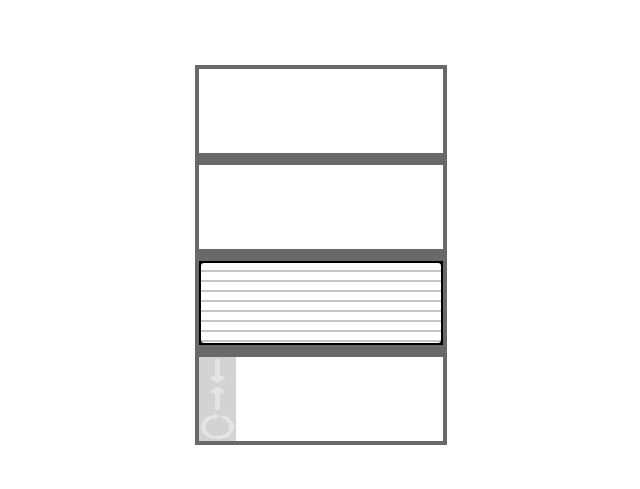
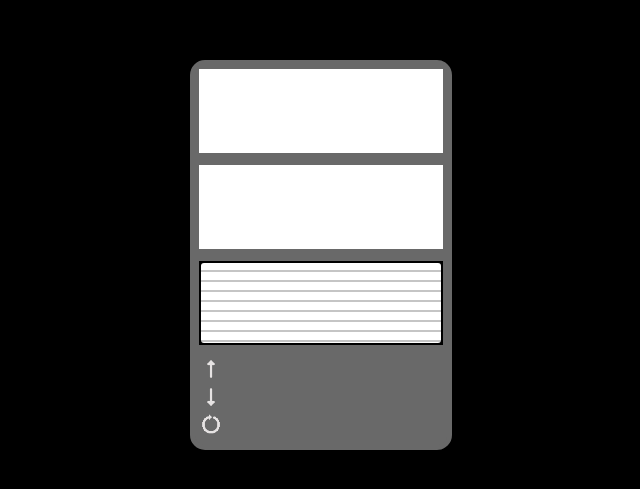
Before and after one commit to Checker8763/Doodle-Chat, a website: page website/index.html in a window 1280 px wide. Shown: the part 145-634 px from the top of the page, without its empty margins (319-959 px from the left). Drawn offline with Linux system fonts and the light colour scheme.

Commit message:
minor changes to the UI

```diff
--- a/website/index.html
+++ b/website/index.html
@@ -15,11 +15,11 @@
             <canvas class="panel" id="inputCanvas"></canvas>
             <div class="panel" id="tools">
                 <div id="toolbarBig">
+                    <div id="send">
+                        <img src="content/img/toolBox_icons/DoodleChat_send.png" alt="send">
+                    </div>
                     <div id="get">
                         <img src="content/img/toolBox_icons/DoodleChat_get.png" alt="get">
-                    </div>
-                    <div id="send">
-                        <img src="content/img/toolBox_icons/DoodleChat_send.png" alt="send">
                     </div>
                     <div id="reset">
                         <img src="content/img/toolBox_icons/DoodleChat_reset.png" alt="reset">
--- a/website/sass/style.sass
+++ b/website/sass/style.sass
@@ -7,6 +7,9 @@ $userUISizeScale: 1
 $canvasWidth: $userUISizeScale*244px
 $canvasHeight: $userUISizeScale*84px
 $userUIMargins: $userUISizeScale*4px
+$userUIBackgroundColor: dimgray
+
+$iconSize: 20px
 
 $userUIHeight: ($canvasHeight*4)+(($userUIMargins*$userUIPanelAmount*2)+$userUIMargins*3)
 $userUIWidth: $canvasWidth+($userUIMargins*2)
@@ -20,8 +23,9 @@ $userUIWidth: $canvasWidth+($userUIMargins*2)
     width: 100%
     height: 33%
     img
-        width: 100%
-        height: 100%
+        width: $iconSize
+        height: $iconSize
+        padding: 2px
 
 /*Everything*/
 *
@@ -33,10 +37,12 @@ $userUIWidth: $canvasWidth+($userUIMargins*2)
 .panel
     height: $canvasHeight
     width: $canvasWidth
+    margin: $userUIMargins
+    background-color: white
 
-    margin: $userUIMargins
-
-    background-color: white
+    canvas
+        border: 2px solid black
+        border-radius: 5px
 
 /*IDs*/
 #wrapper
@@ -49,18 +55,23 @@ $userUIWidth: $canvasWidth+($userUIMargins*2)
     display: grid
     place-items: center
 
+    background-color: black
+
 #mainUI
     height: $userUIHeight
     width: $userUIWidth
 
-    background-color: dimgray
+    background-color: $userUIBackgroundColor
+
+    border: 5px solid $userUIBackgroundColor
+    border-radius: 15px
 
 #tools
     display: flex
     flex-direction: row
 
     #toolbarBig
-        @include toolElement(lightgray, 100%)
+        @include toolElement($userUIBackgroundColor, 100%)
 
         #get
             @include iconElement()
```
Also changed, not shown: website/css/style.css.
